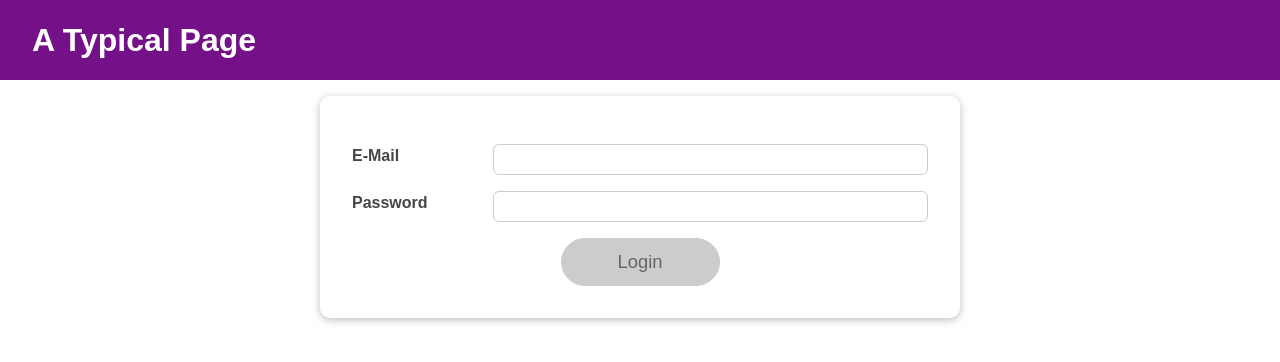
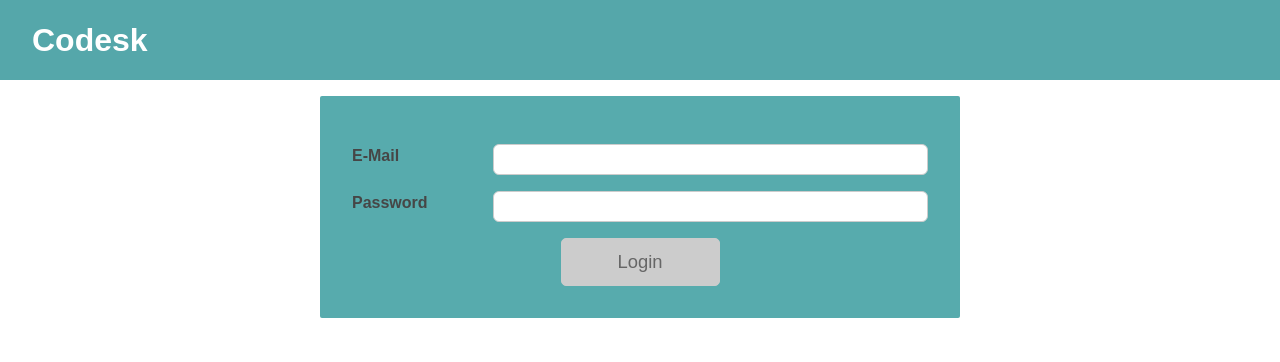
Before and after one commit to Siouxx0612/LoginAppTest, a React (Create React App) app: page / in a window 1280 px wide. Shown: the top 362 px of the page. Built offline with nearby package versions, Linux system fonts and the light colour scheme.

Commit message:
UI changes

```diff
--- a/src/components/Home/Home.js
+++ b/src/components/Home/Home.js
@@ -6,7 +6,7 @@ import classes from './Home.module.css';
 const Home = (props) => {
   return (
     <Card className={classes.home}>
-      <h1>Welcome back!</h1>
+      <h1>You are logged in!</h1>
     </Card>
   );
 };
--- a/src/components/Home/Home.module.css
+++ b/src/components/Home/Home.module.css
@@ -5,3 +5,7 @@
   margin: 2rem auto;
   text-align: center;
 }
+.home h1 {
+  font-size: 22px;
+  color: #fff;
+}
--- a/src/components/Login/Login.js
+++ b/src/components/Login/Login.js
@@ -1,4 +1,4 @@
-import React, { useState } from 'react';
+import React, { useState, useEffect } from 'react';
 
 import Card from '../UI/Card/Card';
 import classes from './Login.module.css';
@@ -11,20 +11,18 @@ const Login = (props) => {
   const [passwordIsValid, setPasswordIsValid] = useState();
   const [formIsValid, setFormIsValid] = useState(false);
 
+  useEffect(() => {
+    setFormIsValid(
+      enteredEmail.includes('@') && enteredPassword.trim().length > 6
+    );
+  }, [enteredEmail, enteredPassword]);
+
   const emailChangeHandler = (event) => {
     setEnteredEmail(event.target.value);
-
-    setFormIsValid(
-      event.target.value.includes('@') && enteredPassword.trim().length > 6
-    );
   };
 
   const passwordChangeHandler = (event) => {
     setEnteredPassword(event.target.value);
-
-    setFormIsValid(
-      event.target.value.trim().length > 6 && enteredEmail.includes('@')
-    );
   };
 
   const validateEmailHandler = () => {
--- a/src/components/MainHeader/MainHeader.js
+++ b/src/components/MainHeader/MainHeader.js
@@ -6,7 +6,7 @@ import classes from './MainHeader.module.css';
 const MainHeader = (props) => {
   return (
     <header className={classes['main-header']}>
-      <h1>A Typical Page</h1>
+      <h1>Codesk</h1>
       <Navigation isLoggedIn={props.isAuthenticated} onLogout={props.onLogout} />
     </header>
   );
--- a/src/components/MainHeader/MainHeader.module.css
+++ b/src/components/MainHeader/MainHeader.module.css
@@ -7,7 +7,7 @@
   display: flex;
   justify-content: space-between;
   align-items: center;
-  background: #741188;
+  background: hsl(182, 33%, 50%);
   padding: 0 2rem;
 }
 
--- a/src/components/MainHeader/Navigation.module.css
+++ b/src/components/MainHeader/Navigation.module.css
@@ -23,13 +23,13 @@
 
 .nav button {
   font: inherit;
-  background: #dd0db0;
-  border: 1px solid #dd0db0;
+  background: #bd8740;
+  border: 1px solid #ffffff;
   padding: 0.5rem 1.5rem;
   color: white;
   cursor: pointer;
-  box-shadow: 0 2px 4px rgba(0, 0, 0, 0.26);
-  border-radius: 20px;
+  box-shadow: 0 1px 4px rgba(0, 0, 0, 0.26);
+  border-radius: 3px;
 }
 
 .nav button:focus {
--- a/src/components/UI/Button/Button.module.css
+++ b/src/components/UI/Button/Button.module.css
@@ -1,18 +1,18 @@
 .button {
   font: inherit;
-  border: 1px solid #4f005f;
-  background: #4f005f;
+  border: 1px solid #ffffff;
+  background: #977107;
   color: white;
   padding: 0.75rem 3.5rem;
   cursor: pointer;
   font-size: 1.15rem;
-  border-radius: 30px;
+  border-radius: 5px;
 }
 
 .button:hover,
 .button:active {
-  background: #741188;
-  border-color: #741188;
+  background: #c2805a;
+  border-color: #ffffff;
 }
 
 .button:focus {
--- a/src/components/UI/Card/Card.module.css
+++ b/src/components/UI/Card/Card.module.css
@@ -1,5 +1,4 @@
 .card {
-  background: white;
-  box-shadow: 0 2px 8px rgba(0, 0, 0, 0.26);
-  border-radius: 10px;
+  background: rgb(87, 171, 173);
+  border-radius: 2px;
 }
```
Also changed, not shown: 1 other file (tests, documents, lock files or other folders).
